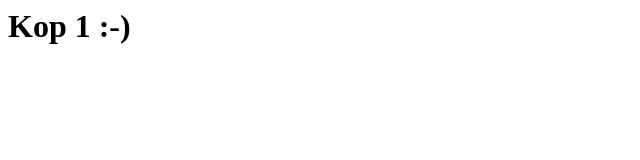
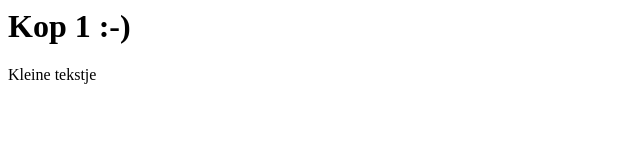
Before and after one commit to Zodi-Innovations/webshhop_smartninja, a plain HTML site: page index.html in a window 1280 px wide. Shown: the full height of the page, 0-640 px from the left. Drawn offline with Linux system fonts and the light colour scheme.

Commit message:
p tag toegevoegd

```diff
--- a/index.html
+++ b/index.html
@@ -2,6 +2,6 @@
 
 	<head><title>Title :-) </title></head>
 
-	<body><h1>Kop 1 :-) </h1></body>
+	<body><h1>Kop 1 :-) </h1><p>Kleine tekstje</p></body>
 
 </html>
```
